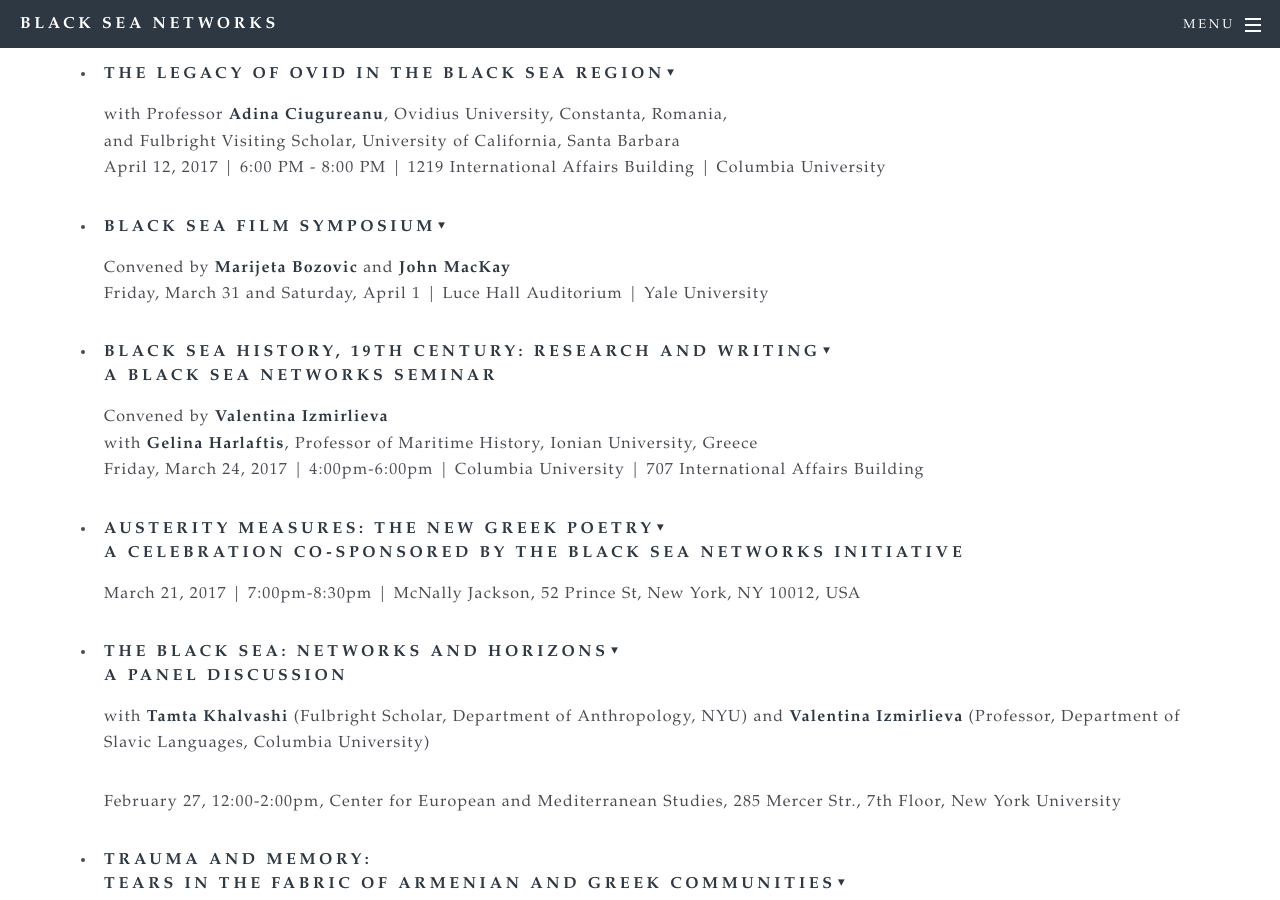
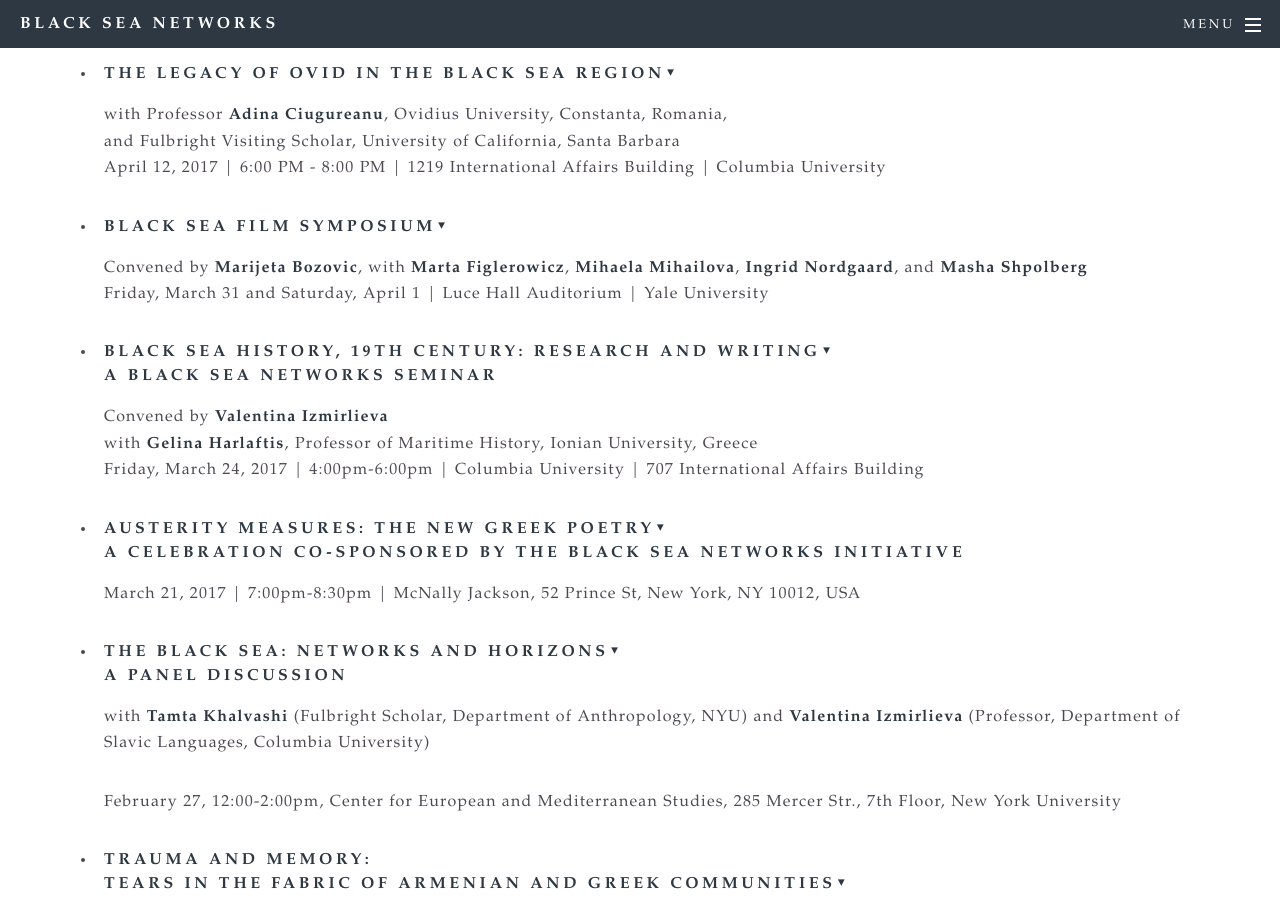
Before and after one commit to bradleygorski/blackseanet, a Jekyll site: the page built from events.html, in a window 1280 px wide and 900 px high, scrolled down 4891 px. Built offline with Jekyll 4.4.1, drawn with Linux system fonts in a browser that asks for light colours.

Commit message:
corrected organizeers for yale film event

```diff
--- a/events.html
+++ b/events.html
@@ -199,7 +199,7 @@
 
 <li><h4>Black Sea Film Symposium<span class="people-bio-button" title="Toggle Bio">▼</span>
             </h4>
-            <p>Convened by <b>Marijeta Bozovic</b> and <b>John MacKay</b>
+            <p>Convened by <b>Marijeta Bozovic</b>, with <b>Marta Figlerowicz</b>, <b>Mihaela Mihailova</b>, <b>Ingrid Nordgaard</b>, and <b>Masha Shpolberg</b>
             <br>Friday, March 31 and Saturday, April 1 | Luce Hall Auditorium | Yale University</p>
 
             <div class="people-bio">
```
